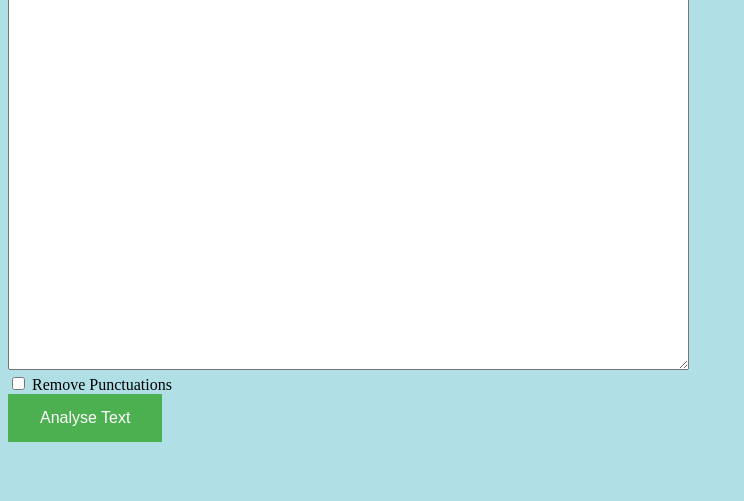
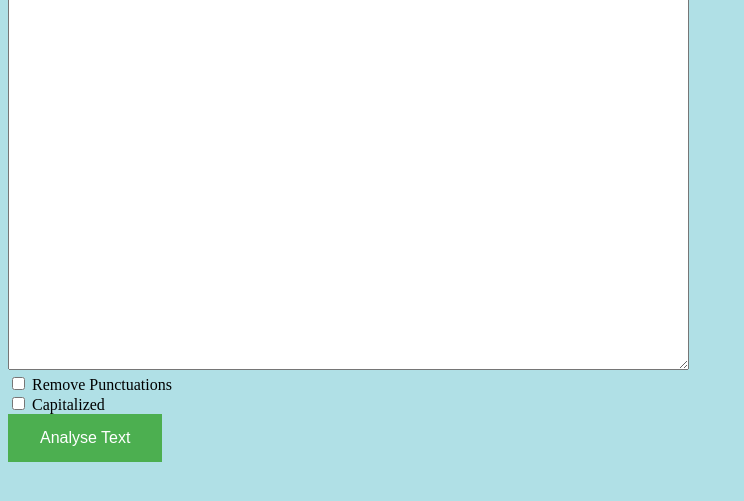
Before and after one commit to SumitSawant1029/DjangoProject, a Django app: page / in a window 1280 px wide. Shown: the part 120-621 px from the top of the page, without its empty margins (0-744 px from the left). Run offline with Django 4.2, Linux system fonts and the light colour scheme.

Commit message:
Added Capitalized text funtion

```diff
--- a/mysite/mysite/views.py
+++ b/mysite/mysite/views.py
@@ -9,6 +9,7 @@ def analyze(request):
 
     text = request.GET.get('text','default')
     removepunc = request.GET.get('removepunc','off')
+    Capitalized = request.GET.get('Capitalized','off')
     print(removepunc)
     if removepunc == "on":
 
@@ -19,6 +20,13 @@ def analyze(request):
             if char not in puntuations:
                 analyzed = analyzed + char
         param = {'purpose':'Removed Puntuations','analyzed_text':analyzed}
+    elif Capitalized == "on":
+        analyzed = ""
+
+        for char in text:
+            analyzed = analyzed + char.upper()
+        param = {'purpose':'Capitalized','analyzed_text':analyzed}
+
     else:
         param = {'purpose':'Removed Puntuations','analyzed_text':text}
     return render(request,'analyze.html',param)
--- a/mysite/templates/index.html
+++ b/mysite/templates/index.html
@@ -27,6 +27,7 @@
     <form action='/analyze' method="get">
         <textarea name="text" style='height: 365px;width: 675px;'></textarea><br>
         <input type="checkbox" name="removepunc"> Remove Punctuations<br>
+        <input type="checkbox" name="Capitalized"> Capitalized <br>
         <button type="submit">Analyse Text</button>
     </form>
 </body>
```
